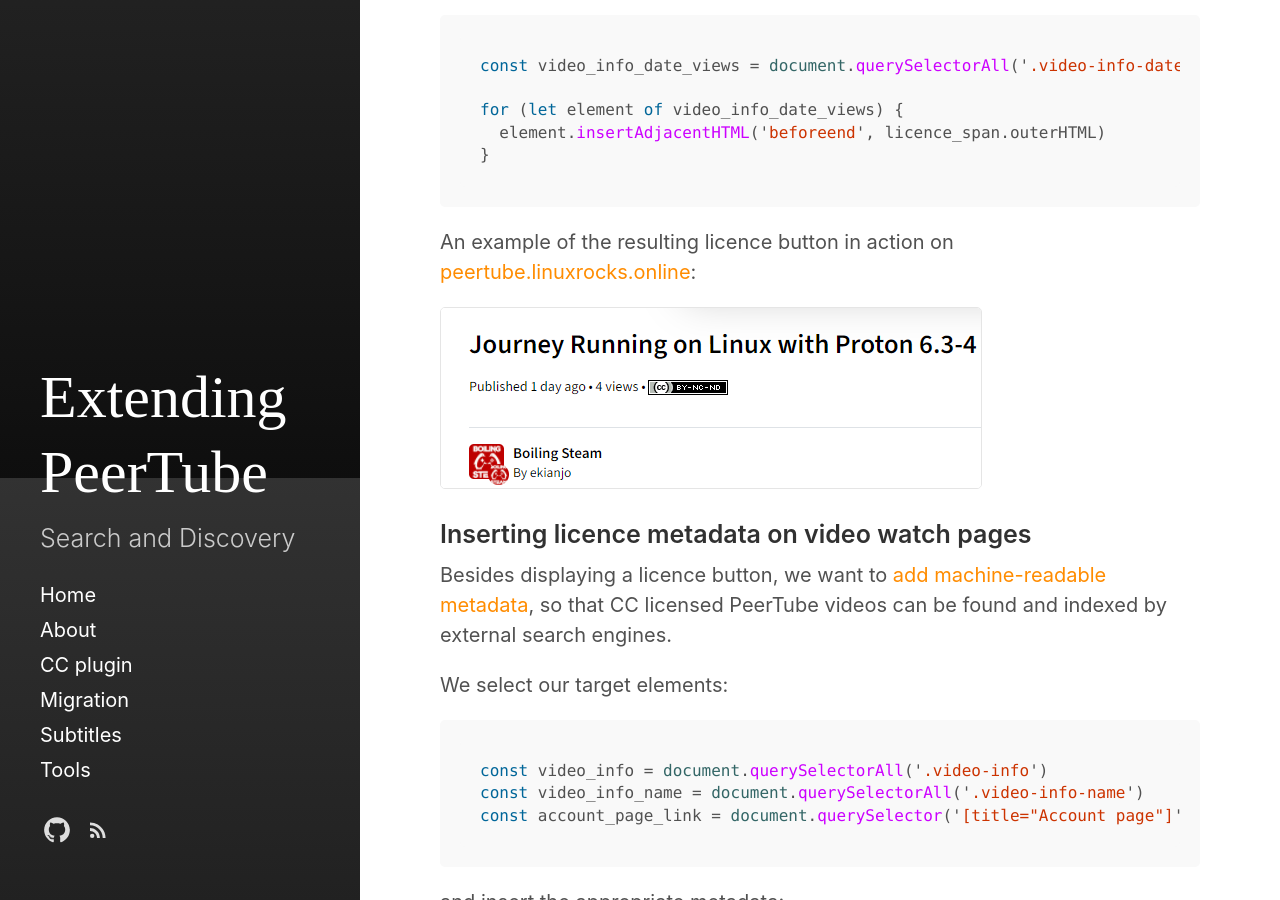
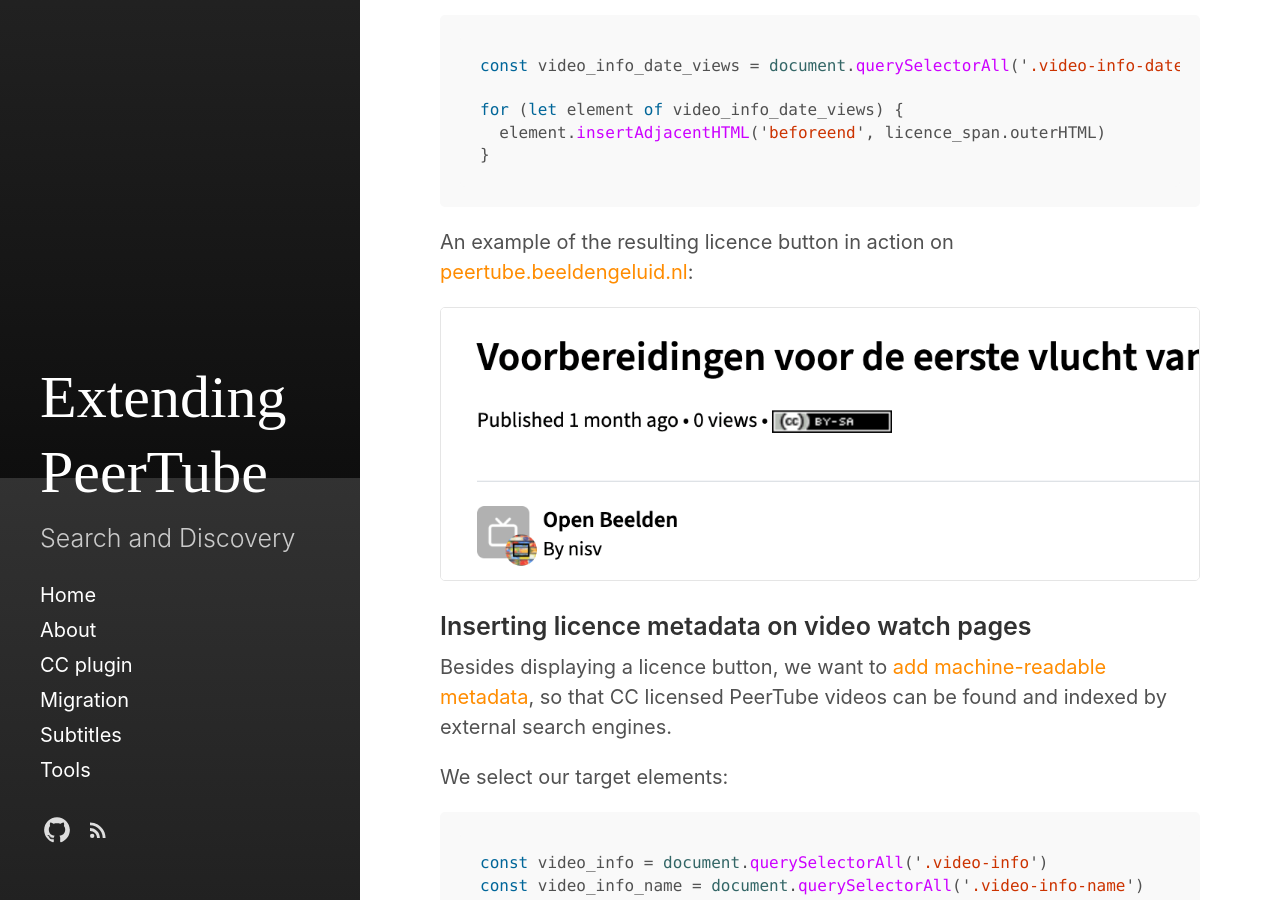
Before and after one commit to beeldengeluid/extending-peertube, a Jekyll site: the page built from _posts/2021-06-16-developing-a-peertube-plugin.md, in a window 1280 px wide and 900 px high, scrolled down 6722 px. Built offline with Jekyll 4.4.1, drawn with Linux system fonts in a browser that asks for light colours.

Commit message:
update cc link button screenshot to our instance

````diff
--- a/_posts/2021-06-16-developing-a-peertube-plugin.md
+++ b/_posts/2021-06-16-developing-a-peertube-plugin.md
@@ -222,7 +222,7 @@
 }
 ```
 
-An example of the resulting licence button in action on [peertube.linuxrocks.online](https://peertube.linuxrocks.online/videos/watch/fe8a4ec1-2ee0-4d23-bed5-14e3b8921ec1):
+An example of the resulting licence button in action on [peertube.beeldengeluid.nl](https://peertube.beeldengeluid.nl/w/gCFCSfx2HidXAZ94ujUPTy):
 
 ![Screenshot CC licence button](/extending-peertube/screenshots/screenshot_cc_linkbutton.png)
 
````
Also changed, not shown: _screenshots/screenshot_cc_linkbutton.png.
